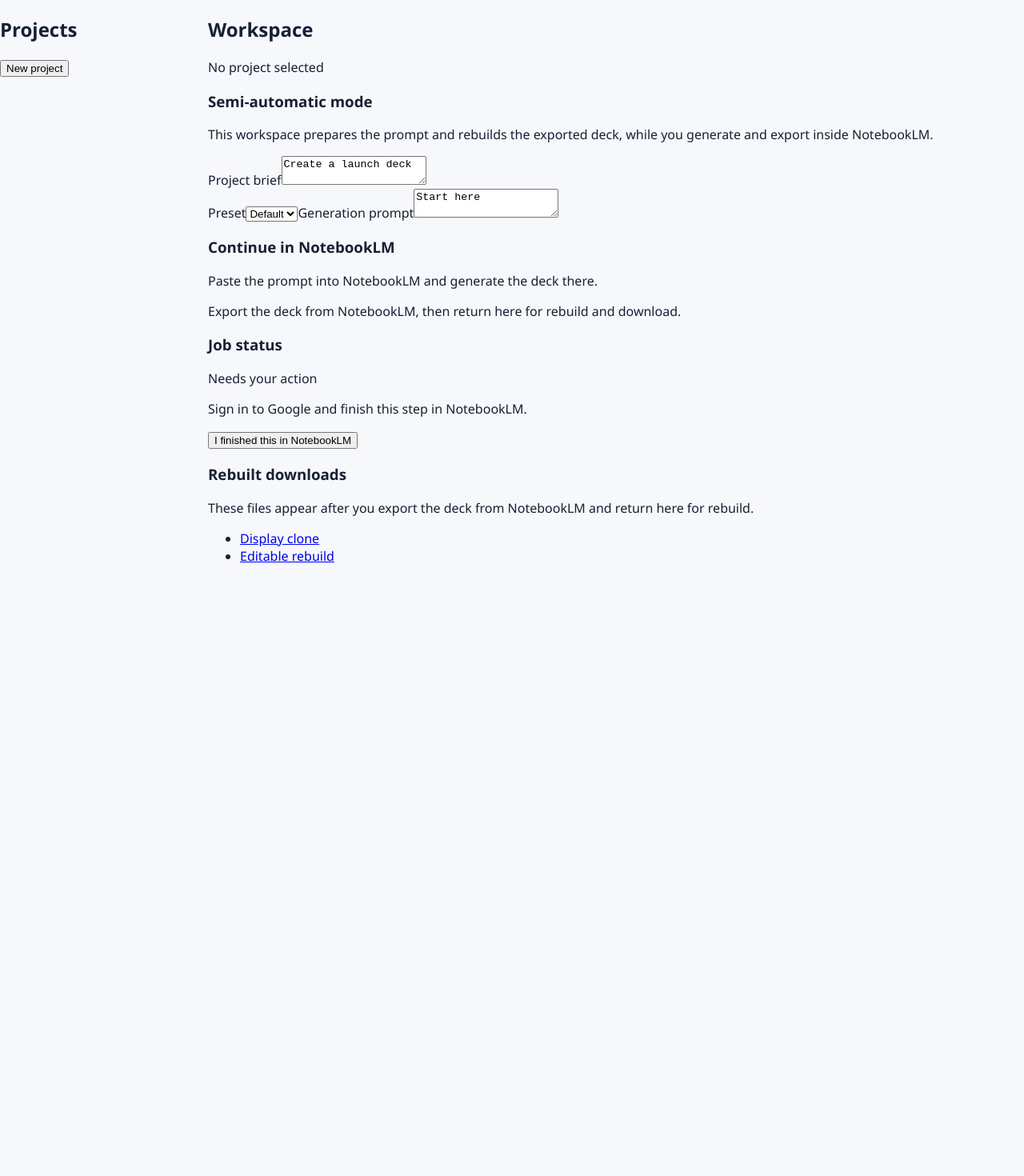
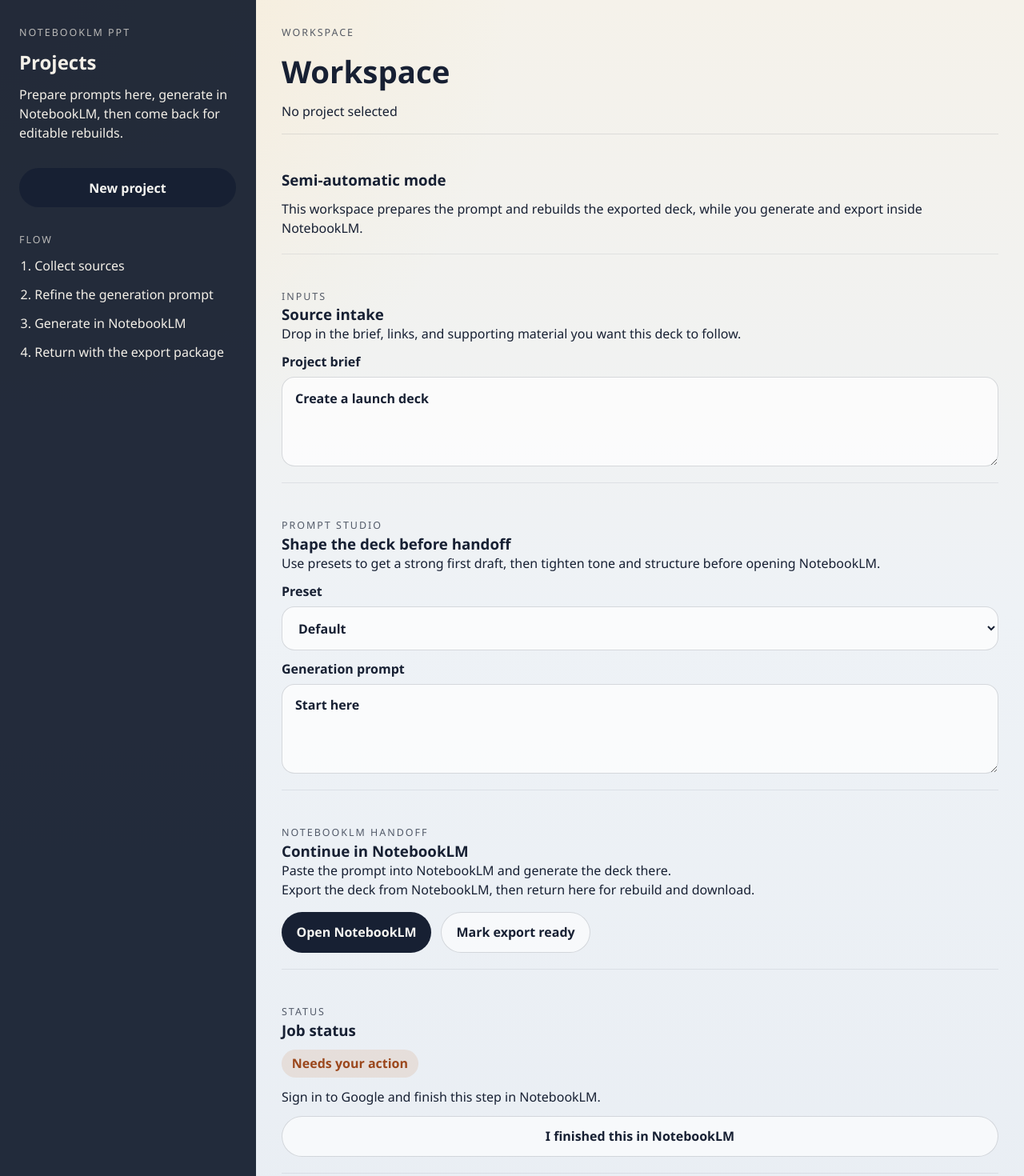
Before and after one commit to Caser-86/notebooklm-ppt-workbench, a React (Vite) app in the folder web/: page / in a window 1280 px wide. Shown: the top 1470 px of the page at 80% size. Before the commit the page ends 800 px from the top, so only its background shows below. Built offline with nearby package versions, Linux system fonts and the light colour scheme.

Commit message:
feat: polish semi-automatic workbench UI

```diff
--- a/web/src/components/ArtifactGallery.tsx
+++ b/web/src/components/ArtifactGallery.tsx
@@ -2,9 +2,12 @@
 
 export function ArtifactGallery({ artifacts }: { artifacts: Artifact[] }) {
   return (
-    <section>
-      <h3>Rebuilt downloads</h3>
-      <p>These files appear after you export the deck from NotebookLM and return here for rebuild.</p>
+    <section className="workspace-section">
+      <div className="section-copy">
+        <p className="eyebrow">Outputs</p>
+        <h3>Rebuilt downloads</h3>
+        <p>These files appear after you export the deck from NotebookLM and return here for rebuild.</p>
+      </div>
       <ul>
         {artifacts.map((artifact) => (
           <li key={artifact.id}>
--- a/web/src/components/JobTimeline.tsx
+++ b/web/src/components/JobTimeline.tsx
@@ -17,11 +17,20 @@
       : attentionReason;
 
   return (
-    <section>
-      <h3>Job status</h3>
-      <p>{statusLabel}</p>
-      {attentionLabel ? <p>{attentionLabel}</p> : null}
-      {status === "needs_attention" ? <button>I finished this in NotebookLM</button> : null}
+    <section className="workspace-section">
+      <div className="section-copy">
+        <p className="eyebrow">Status</p>
+        <h3>Job status</h3>
+      </div>
+      <div className="status-block">
+        <p className="status-pill">{statusLabel}</p>
+        {attentionLabel ? <p>{attentionLabel}</p> : null}
+        {status === "needs_attention" ? (
+          <button className="secondary-action" type="button">
+            I finished this in NotebookLM
+          </button>
+        ) : null}
+      </div>
     </section>
   );
 }
--- a/web/src/components/ProjectList.tsx
+++ b/web/src/components/ProjectList.tsx
@@ -1,8 +1,23 @@
 export function ProjectList() {
   return (
-    <aside>
-      <h1>Projects</h1>
-      <button>New project</button>
+    <aside className="project-rail">
+      <div className="project-rail__brand">
+        <p className="eyebrow">NotebookLM PPT</p>
+        <h1>Projects</h1>
+        <p className="project-rail__tagline">Prepare prompts here, generate in NotebookLM, then come back for editable rebuilds.</p>
+      </div>
+      <button className="primary-action" type="button">
+        New project
+      </button>
+      <div className="project-rail__flow">
+        <p className="eyebrow">Flow</p>
+        <ol>
+          <li>Collect sources</li>
+          <li>Refine the generation prompt</li>
+          <li>Generate in NotebookLM</li>
+          <li>Return with the export package</li>
+        </ol>
+      </div>
     </aside>
   );
 }
--- a/web/src/components/ProjectWorkspace.tsx
+++ b/web/src/components/ProjectWorkspace.tsx
@@ -11,10 +11,13 @@
   const [value, setValue] = useState("Start here");
 
   return (
-    <main>
-      <h2>Workspace</h2>
-      <p>No project selected</p>
-      <section>
+    <main className="workspace">
+      <header className="workspace-hero">
+        <p className="eyebrow">Workspace</p>
+        <h2>Workspace</h2>
+        <p>No project selected</p>
+      </header>
+      <section className="workspace-section workspace-section--intro">
         <h3>Semi-automatic mode</h3>
         <p>This workspace prepares the prompt and rebuilds the exported deck, while you generate and export inside NotebookLM.</p>
       </section>
@@ -26,10 +29,21 @@
         onPresetChange={setPresetId}
         onValueChange={setValue}
       />
-      <section>
-        <h3>Continue in NotebookLM</h3>
-        <p>Paste the prompt into NotebookLM and generate the deck there.</p>
-        <p>Export the deck from NotebookLM, then return here for rebuild and download.</p>
+      <section className="workspace-section workspace-section--handoff">
+        <div className="section-copy">
+          <p className="eyebrow">NotebookLM handoff</p>
+          <h3>Continue in NotebookLM</h3>
+          <p>Paste the prompt into NotebookLM and generate the deck there.</p>
+          <p>Export the deck from NotebookLM, then return here for rebuild and download.</p>
+        </div>
+        <div className="handoff-actions">
+          <button className="primary-action" type="button">
+            Open NotebookLM
+          </button>
+          <button className="secondary-action" type="button">
+            Mark export ready
+          </button>
+        </div>
       </section>
       <JobTimeline status="needs_attention" attentionReason="browser_login_required" />
       <ArtifactGallery
--- a/web/src/components/PromptStudio.tsx
+++ b/web/src/components/PromptStudio.tsx
@@ -18,7 +18,12 @@
   }, [props.value]);
 
   return (
-    <section>
+    <section className="workspace-section">
+      <div className="section-copy">
+        <p className="eyebrow">Prompt studio</p>
+        <h3>Shape the deck before handoff</h3>
+        <p>Use presets to get a strong first draft, then tighten tone and structure before opening NotebookLM.</p>
+      </div>
       <label>
         Preset
         <select value={props.selectedPresetId} onChange={(event) => props.onPresetChange(event.target.value)}>
--- a/web/src/components/SourceIntakePanel.tsx
+++ b/web/src/components/SourceIntakePanel.tsx
@@ -5,7 +5,12 @@
 
 export function SourceIntakePanel({ prompt, onPromptChange }: SourceIntakePanelProps) {
   return (
-    <section>
+    <section className="workspace-section">
+      <div className="section-copy">
+        <p className="eyebrow">Inputs</p>
+        <h3>Source intake</h3>
+        <p>Drop in the brief, links, and supporting material you want this deck to follow.</p>
+      </div>
       <label>
         Project brief
         <textarea value={prompt} onChange={(event) => onPromptChange(event.target.value)} />
--- a/web/src/styles.css
+++ b/web/src/styles.css
@@ -1,12 +1,209 @@
+* {
+  box-sizing: border-box;
+}
+
 body {
   margin: 0;
   font-family: "Segoe UI", sans-serif;
-  background: #f6f8fb;
+  background:
+    radial-gradient(circle at top left, rgba(255, 204, 117, 0.18), transparent 30%),
+    linear-gradient(180deg, #f5f2ea 0%, #eef2f6 45%, #e8edf3 100%);
   color: #172033;
 }
 
 .app-shell {
   display: grid;
-  grid-template-columns: 260px 1fr;
+  grid-template-columns: 320px 1fr;
   min-height: 100vh;
 }
+
+.project-rail {
+  display: flex;
+  flex-direction: column;
+  gap: 2rem;
+  padding: 2rem 1.5rem;
+  border-right: 1px solid rgba(23, 32, 51, 0.08);
+  background: rgba(18, 27, 44, 0.92);
+  color: #f4f0e8;
+}
+
+.project-rail h1,
+.workspace h2,
+.workspace h3 {
+  margin: 0;
+}
+
+.project-rail__brand,
+.project-rail__flow,
+.workspace-section,
+.workspace-hero {
+  display: grid;
+  gap: 0.75rem;
+}
+
+.project-rail__tagline,
+.project-rail__flow li,
+.workspace p,
+.section-copy p {
+  margin: 0;
+  line-height: 1.5;
+}
+
+.project-rail__flow ol {
+  margin: 0;
+  padding-left: 1.2rem;
+  display: grid;
+  gap: 0.75rem;
+}
+
+.eyebrow {
+  margin: 0;
+  font-size: 0.78rem;
+  letter-spacing: 0.16em;
+  text-transform: uppercase;
+  opacity: 0.72;
+}
+
+.workspace {
+  display: grid;
+  gap: 1.5rem;
+  padding: 2rem;
+}
+
+.workspace-hero {
+  padding-bottom: 1rem;
+  border-bottom: 1px solid rgba(23, 32, 51, 0.1);
+}
+
+.workspace-hero h2 {
+  font-size: clamp(2rem, 3vw, 3rem);
+}
+
+.workspace-section {
+  padding: 1.25rem 0;
+  border-bottom: 1px solid rgba(23, 32, 51, 0.08);
+}
+
+.workspace-section--intro,
+.workspace-section--handoff {
+  grid-template-columns: minmax(0, 1fr);
+}
+
+.section-copy {
+  max-width: 60rem;
+}
+
+.handoff-actions {
+  display: flex;
+  gap: 0.75rem;
+  flex-wrap: wrap;
+  margin-top: 0.25rem;
+}
+
+.status-block {
+  display: grid;
+  gap: 0.75rem;
+}
+
+.status-pill {
+  display: inline-flex;
+  width: fit-content;
+  align-items: center;
+  padding: 0.35rem 0.8rem;
+  border-radius: 999px;
+  background: rgba(184, 96, 38, 0.12);
+  color: #9b471c;
+  font-weight: 600;
+}
+
+label {
+  display: grid;
+  gap: 0.5rem;
+  font-weight: 600;
+}
+
+textarea,
+select {
+  width: 100%;
+  border: 1px solid rgba(23, 32, 51, 0.16);
+  border-radius: 16px;
+  background: rgba(255, 255, 255, 0.7);
+  padding: 0.9rem 1rem;
+  font: inherit;
+  color: inherit;
+}
+
+textarea {
+  min-height: 7rem;
+  resize: vertical;
+}
+
+button,
+a {
+  transition:
+    transform 160ms ease,
+    opacity 160ms ease,
+    background-color 160ms ease,
+    color 160ms ease,
+    border-color 160ms ease;
+}
+
+button:hover,
+a:hover {
+  transform: translateY(-1px);
+}
+
+.primary-action,
+.secondary-action,
+button {
+  border-radius: 999px;
+  padding: 0.85rem 1.15rem;
+  font: inherit;
+  font-weight: 600;
+  cursor: pointer;
+}
+
+.primary-action {
+  border: none;
+  background: #172033;
+  color: #f7f6f2;
+}
+
+.secondary-action,
+.workspace button:not(.primary-action) {
+  border: 1px solid rgba(23, 32, 51, 0.16);
+  background: rgba(255, 255, 255, 0.62);
+  color: #172033;
+}
+
+ul {
+  margin: 0;
+  padding: 0;
+  list-style: none;
+  display: grid;
+  gap: 0.75rem;
+}
+
+li a {
+  display: inline-flex;
+  align-items: center;
+  gap: 0.5rem;
+  color: #172033;
+  text-decoration: none;
+  font-weight: 600;
+}
+
+@media (max-width: 900px) {
+  .app-shell {
+    grid-template-columns: 1fr;
+  }
+
+  .project-rail {
+    border-right: none;
+    border-bottom: 1px solid rgba(23, 32, 51, 0.08);
+  }
+
+  .workspace {
+    padding: 1.25rem;
+  }
+}
```
Also changed, not shown: 1 other file (tests, documents, lock files or other folders).
